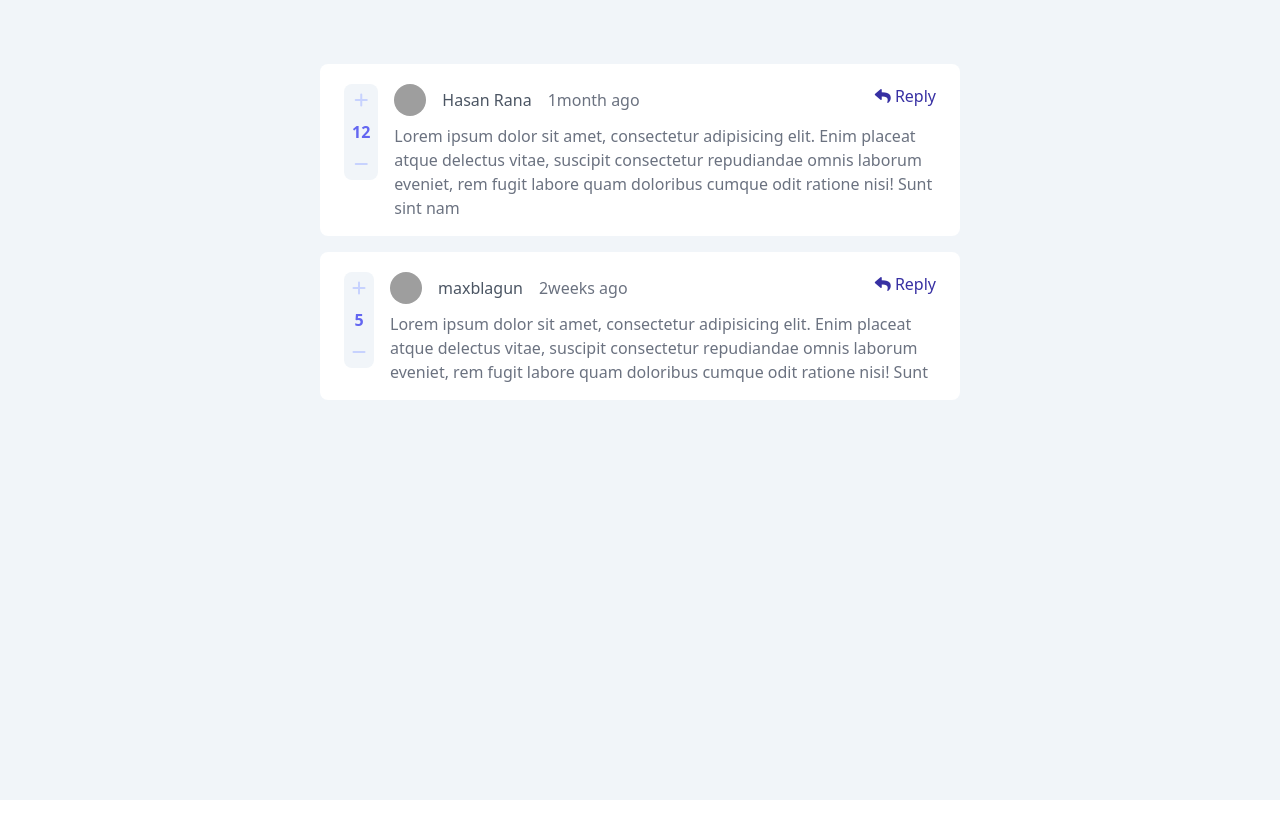
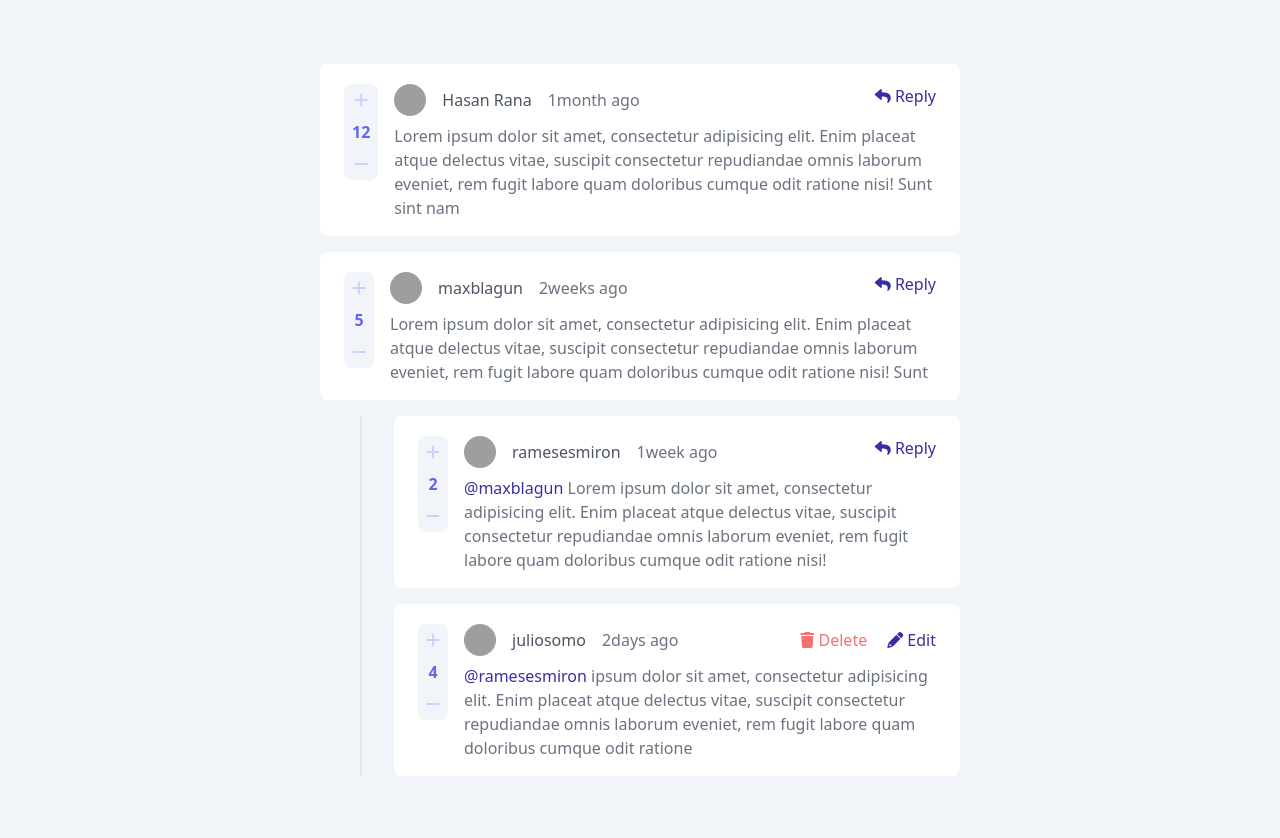
Before and after one commit to hasanrana21/tailwind-design-task, a plain HTML site: page index.html in a window 1280 px wide. Before the commit the page ends 800 px from the top, so only its background shows below. Drawn offline with nearby package versions, Linux system fonts and the light colour scheme; grey boxes are pictures that could not be loaded.

Commit message:
des: comment reply item card design

```diff
--- a/index.html
+++ b/index.html
@@ -96,6 +96,99 @@
                             </p>
                         </div>
                     </div>
+                    <div class="ml-10 border-l-2 border-gray-200 pl-8">
+                        <!-- REPLY ITEM -->
+                        <div
+                            class="bg-white px-6 py-4 flex space-x-4 rounded-lg mb-4">
+                            <div
+                                class="bg-slate-100 text-indigo-200 p-2 rounded-lg text-center h-24 flex flex-col justify-between mt-1">
+                                <i class="fa-solid fa-plus cursor-pointer"></i>
+                                <p class="py-2 text-indigo-500 font-bold">2</p>
+                                <i class="fa-solid fa-minus cursor-pointer"></i>
+                            </div>
+                            <div>
+                                <div class="flex justify-between mt-1">
+                                    <div
+                                        class="flex items-center space-x-4 mb-2">
+                                        <img
+                                            src="https://encrypted-tbn0.gstatic.com/images?q=tbn:ANd9GcQSR-dez27VzWPTKhNi5kQf-aNDxuBo1LQ1-Q&usqp=CAU"
+                                            alt=""
+                                            class="w-8 h-8 rounded-full object-cover" />
+                                        <span class="font-medium text-gray-600"
+                                            >ramesesmiron</span
+                                        >
+                                        <span class="text-gray-500">
+                                            1week ago
+                                        </span>
+                                    </div>
+                                    <div
+                                        class="text-indigo-800 font-medium cursor-pointer">
+                                        <i class="fa-solid fa-reply"></i>
+                                        Reply
+                                    </div>
+                                </div>
+                                <p class="text-gray-500">
+                                    <span class="text-indigo-800 font-medium"
+                                        >@maxblagun</span
+                                    >
+                                    Lorem ipsum dolor sit amet, consectetur
+                                    adipisicing elit. Enim placeat atque
+                                    delectus vitae, suscipit consectetur
+                                    repudiandae omnis laborum eveniet, rem fugit
+                                    labore quam doloribus cumque odit ratione
+                                    nisi!
+                                </p>
+                            </div>
+                        </div>
+                        <!-- REPLY ITEM -->
+                        <div
+                            class="bg-white px-6 py-4 flex space-x-4 rounded-lg mb-4">
+                            <div
+                                class="bg-slate-100 text-indigo-200 p-2 rounded-lg text-center h-24 flex flex-col justify-between mt-1">
+                                <i class="fa-solid fa-plus cursor-pointer"></i>
+                                <p class="py-2 text-indigo-500 font-bold">4</p>
+                                <i class="fa-solid fa-minus cursor-pointer"></i>
+                            </div>
+                            <div>
+                                <div class="flex justify-between mt-1">
+                                    <div
+                                        class="flex items-center space-x-4 mb-2">
+                                        <img
+                                            src="https://encrypted-tbn0.gstatic.com/images?q=tbn:ANd9GcT3i_qZtrjSgoPCyIOywhlX8MKOzRIaQbKU0A&usqp=CAU"
+                                            alt=""
+                                            class="w-8 h-8 rounded-full object-cover" />
+                                        <span class="font-medium text-gray-600"
+                                            >juliosomo</span
+                                        >
+                                        <span class="text-gray-500">
+                                            2days ago
+                                        </span>
+                                    </div>
+                                    <div
+                                        class="font-medium cursor-pointer flex mt-1 space-x-5">
+                                        <div class="text-red-400">
+                                            <i class="fa-solid fa-trash"></i>
+                                            Delete
+                                        </div>
+                                        <div class="text-indigo-800">
+                                            <i class="fa-solid fa-pencil"></i>
+                                            Edit
+                                        </div>
+                                    </div>
+                                </div>
+                                <p class="text-gray-500">
+                                    <span class="text-indigo-800 font-medium"
+                                        >@ramesesmiron</span
+                                    >
+                                    ipsum dolor sit amet, consectetur
+                                    adipisicing elit. Enim placeat atque
+                                    delectus vitae, suscipit consectetur
+                                    repudiandae omnis laborum eveniet, rem fugit
+                                    labore quam doloribus cumque odit ratione
+                                </p>
+                            </div>
+                        </div>
+                    </div>
                 </div>
             </div>
         </div>
```
